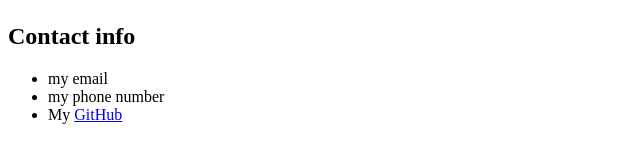
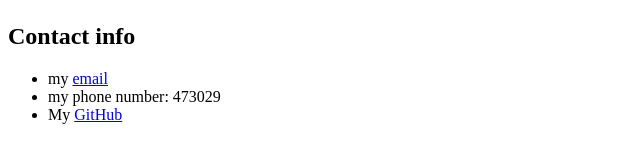
Before and after one commit to tomhoward152/classactivity, a plain HTML site: page index.html in a window 1280 px wide. Shown: the part 415-575 px from the top of the page, without its empty margins (0-640 px from the left). Drawn offline with Linux system fonts and the light colour scheme.

Commit message:
updated email

```diff
--- a/index.html
+++ b/index.html
@@ -11,8 +11,8 @@
         <br>
         <h2>Contact info</h2>
         <ul>
-            <li>my email </li>
-            <li>my phone number</li>
+            <li>my <a href="gmail.com">email</a> </li>
+            <li>my phone number: 473029</li>
             <li>My <a href="https://github.com/tomhoward152">GitHub</a></li>
         </ul>
 
```
